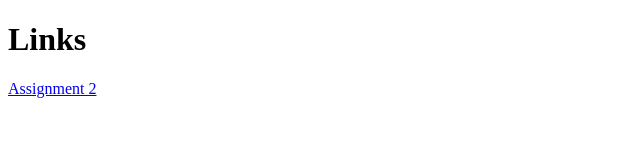
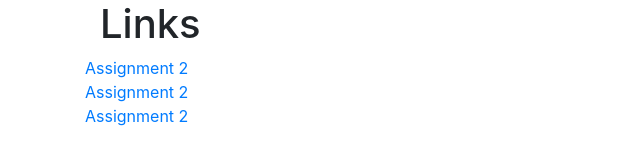
Before and after one commit to tysoncmd/coursera-html-css-javascript, a plain HTML site: page index.html in a window 1280 px wide. Shown: the whole page, without its empty margins (0-640 px from the left). Drawn offline with nearby package versions, Linux system fonts and the light colour scheme.

Commit message:
readded bootstrap

```diff
--- a/index.html
+++ b/index.html
@@ -2,16 +2,31 @@
 <html lang="en">
 <head>
     <meta charset="UTF-8">
+    <meta http-equiv="X-UA-Compatible" content="IE=edge">
     <meta name="viewport" content="width=device-width, initial-scale=1">
     <title>Main Page Links</title>
+    <link rel="stylesheet" href="css/bootstrap.min.css">
+    <link rel="stylesheet" href="css/directoryCSS.css">
 </head>
 <body>
-<div class="mainHeader" id="mainHeader">
-    <h1>Links</h1>
+<div class="container mainHeader" id="mainHeader">
+    <div class="col-2">
+        <h1>Links</h1>
+    </div>
 </div>
-<div class="navigation" id="navigation">
-    <a href="assignments/assignment2/index.html">Assignment 2</a>
+<div class="container navBar">
+        <div class="row row-cols-1">
+            <div class="col-2"> <a href="assignments/assignment2/index.html">Assignment 2</a></div>
+        </div>
+        <div class="row">
+            <div class="col-lg-2"> <a href="assignments/assignment2/index.html">Assignment 2</a></div>
+        </div>
+        <div class="row">
+            <div class="col-lg-2"> <a href="assignments/assignment2/index.html">Assignment 2</a></div>
+        </div>
 </div>
 
+<script src="js/jquery-3.5.1.js"></script>
+<script src="js/bootstrap.min.js"></script>
 </body>
 </html>
```
Also changed, not shown: 1 other file.
